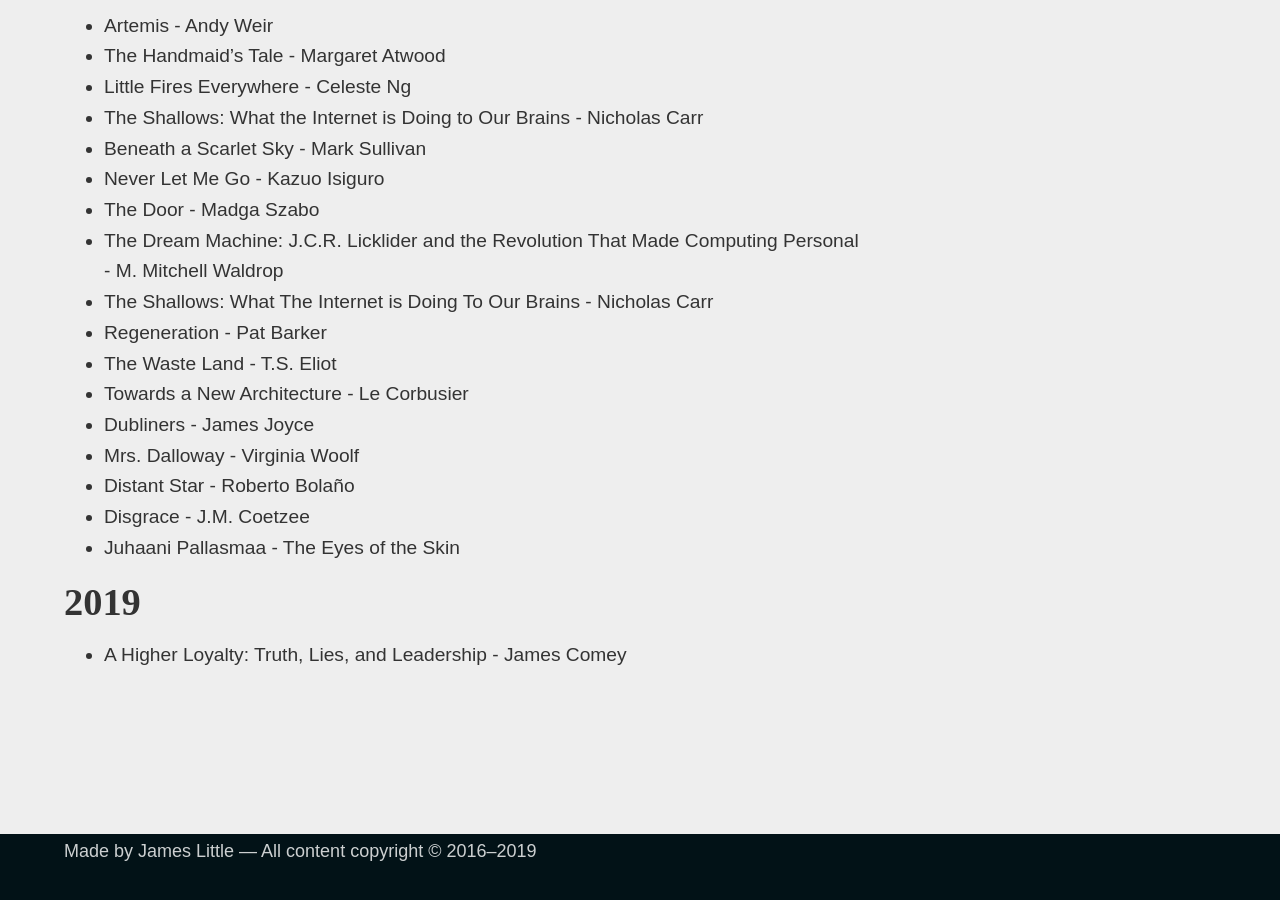
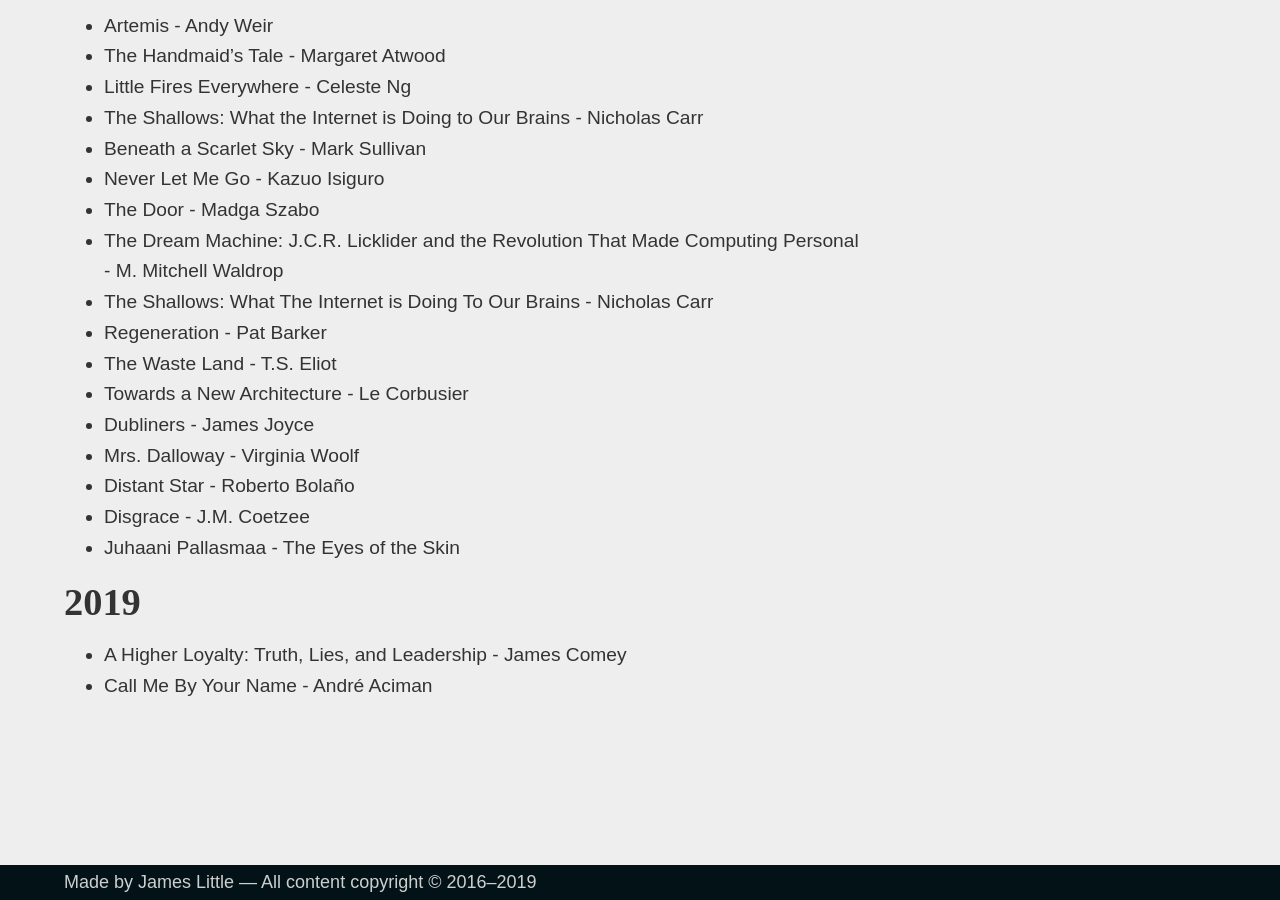
Before and after one commit to jameslittle230/jameslittle.me-archive, a Jekyll site: the page built from pages/books.md, in a window 1280 px wide and 900 px high, scrolled down 3161 px. Built offline with Jekyll 4.4.1, drawn with Linux system fonts in a browser that asks for light colours; some web fonts are replaced; comment, search, counter and statistics services are not loaded; before the commit the page ends 4030 px from its top, so only the background shows below that.

Commit message:
I read another book

```diff
--- a/pages/books.md
+++ b/pages/books.md
@@ -116,3 +116,4 @@ In January of 2014, inspired by [Jamie Todd Rubin](http://www.jamierubin.net), I
 # 2019
 
 - A Higher Loyalty: Truth, Lies, and Leadership - James Comey
+- Call Me By Your Name - André Aciman
```
